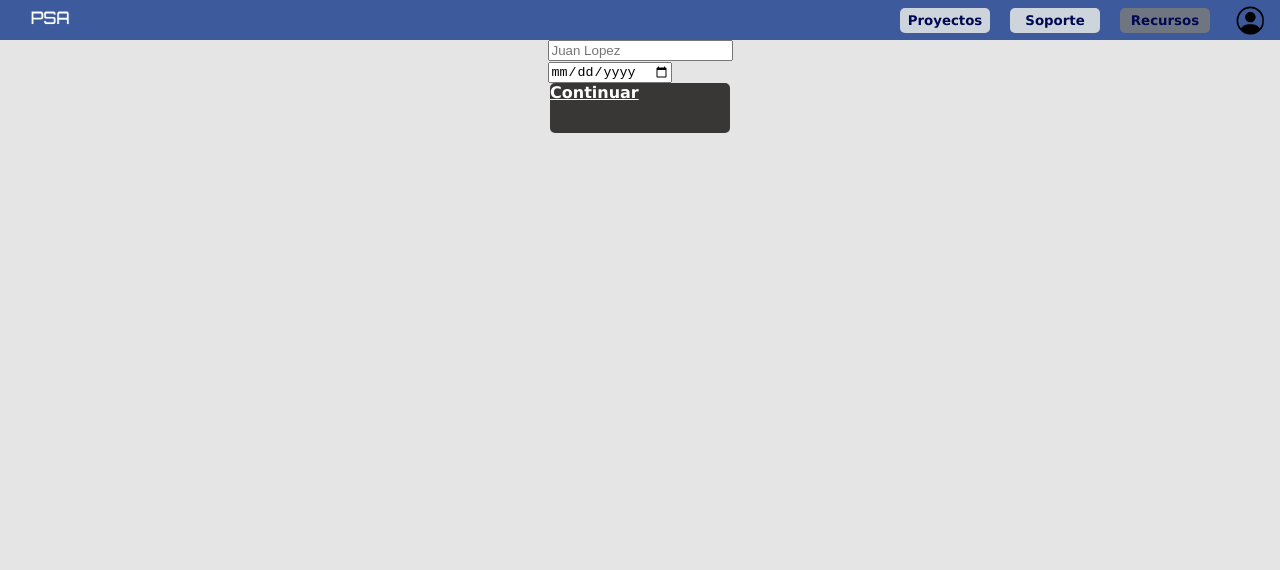
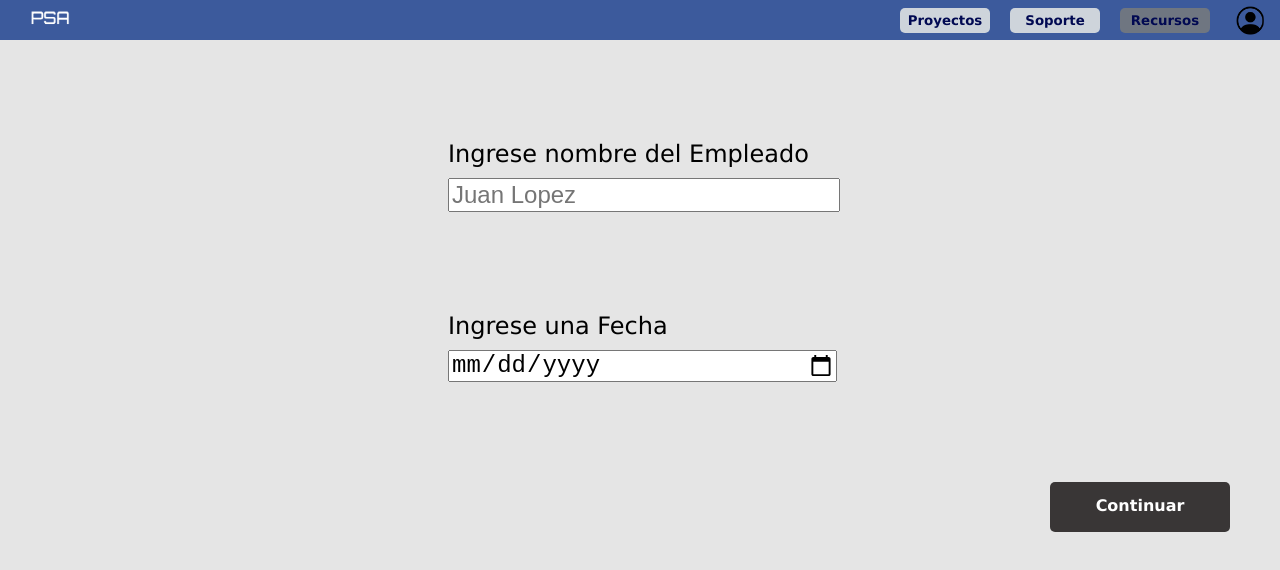
Before and after one commit to AgussAndrade/Tribu_2_aninfo_1c_2022, a React (Create React App) app in the folder psa/: page /resources in a window 1280 px wide. Shown: the top 570 px of the page. Built offline with nearby package versions, Linux system fonts and the light colour scheme.

Commit message:
Create common FormGroup component. Add styling to Resources page

```diff
--- /dev/null
+++ b/psa/src/components/FormGroup/index.js
@@ -0,0 +1,12 @@
+import React from "react";
+import { FormGroup, FormLabel, FormControl } from "./styled"
+
+export const FormGroupComp = (props) => {
+    const {controlId, label, type, name, placeholder, handleChange} = props;
+    return (
+        <FormGroup controlId={controlId}>
+            <FormLabel>{label}</FormLabel>
+            <FormControl type={type} name={name} placeholder={placeholder} onChange={e=>handleChange(e.target.value)} />
+        </FormGroup>
+    );
+}
--- /dev/null
+++ b/psa/src/components/FormGroup/styled.js
@@ -0,0 +1,25 @@
+import styled from "styled-components";
+import { colors } from "../../utils/colors";
+import { Form } from 'react-bootstrap';
+
+export const FormGroup = styled(Form.Group)`
+    display: flex;
+    flex-direction: column;
+    height: 100%;
+    width: 100%;
+    margin: 50px 0;
+`;
+
+export const FormLabel = styled(Form.Label)`
+    margin-bottom: 10px;
+    font-size: 24px;
+    width: 100%;
+    height: 100%;
+`;
+
+export const FormControl = styled(Form.Control)`
+    font-size: 24px;
+    line-height: 24px;
+    width: 100%;
+    height: 100%;
+`;
--- a/psa/src/index.css
+++ b/psa/src/index.css
@@ -12,21 +12,3 @@ code {
   font-family: source-code-pro, Menlo, Monaco, Consolas, 'Courier New',
     monospace;
 }
-
-.linkResources{
-  width: 180px;
-  height: 50px;
-  background-color: #393636;
-  border: none;
-  font-family: "Verdana";
-  font-weight: bold;
-  color: white;
-  border-radius: 5px;
-}
-.linkResources:hover{
-
-    background-color: #CED4DB;
-    border: none;
-    cursor: pointer;
-
-}
--- a/psa/src/screens/Resources/index.js
+++ b/psa/src/screens/Resources/index.js
@@ -1,32 +1,41 @@
 import React, { useState } from "react";
 import { PrincipalContainer } from "../Home/styled";
 import { TopBar } from "../../components/TopBar";
-import { useNavigate, Link } from "react-router-dom";
-import { Form } from 'react-bootstrap';
+import { useNavigate } from "react-router-dom";
+import { FormContainer, FormBtnLink } from "./styled";
+import { FormGroupComp } from "../../components/FormGroup";
 
 export const Resources = () => {
-  const navigate = useNavigate();
   const [name, setName] = useState("");
   const [date, setDate] = useState("");
 
   return (
     <PrincipalContainer>
       <TopBar buttonSelected={"Recursos"}/>
-      <Form >
-        <Form.Group className="mb-3" controlId="name">
-            <Form.Label Ingrese nombre del Empleado />
-            <Form.Control type="input" name="dob" placeholder="Juan Lopez" onChange={e=>setName(e.target.value)} />
-        </Form.Group>
-        <Form.Group className="mb-3" controlId="date">
-
-            <Form.Control type="date" name="date" placeholder="" onChange={e=>setDate(e.target.value)}/>
-        </Form.Group>
-      </Form>
-      <Link className="linkResources"
+      <FormContainer >
+        <FormGroupComp
+          controlId="name"
+          label="Ingrese nombre del Empleado"
+          type="input"
+          name="name"
+          placeholder="Juan Lopez"
+          handleChange={setName}
+        />
+        <FormGroupComp
+          controlId="date"
+          label="Ingrese una Fecha"
+          type="date"
+          name="date"
+          placeholder=""
+          handleChange={setDate}
+        />
+      </FormContainer>
+      <FormBtnLink
           to={"/resources/employee"}
           state={{name:name,
                   date:date}}
-        >Continuar</Link>
+        >Continuar
+      </FormBtnLink>
     </PrincipalContainer>
   );
 };
--- a/psa/src/screens/Resources/styled.js
+++ b/psa/src/screens/Resources/styled.js
@@ -1,11 +1,26 @@
 import styled from "styled-components";
 import { colors } from "../../utils/colors";
+import { Form } from 'react-bootstrap';
+import { Link } from "react-router-dom";
 
-export const Button = styled.button`
+export const FormContainer = styled(Form)`
+    display: flex;
+    flex-direction: column;
+    align-items: center;
+    justifi-content: space-between;
+    width: 30%;
+    height: 200%;
+    margin: 50px;
+`;
+
+export const BtnLink = styled(Link)`
+    text-decoration: none;
+    text-align: center;
+    line-height: 300%;
     width: 180px;
     height: 50px;
     &:hover {
-        background-color: ${colors.lightGrey};
+        background-color: ${colors.strongGrey};
         border: none;
     cursor: pointer;
     }
@@ -17,40 +32,7 @@ export const Button = styled.button`
     border-radius: 5px;
 `;
 
-export const VContainer = styled.div`
-    display: flex;
-    flex-direction: column;
-    align-items: center;
-    justifi-content: space-between;
-    width: 30%;
-    height: 100%;
-    margin: 50px;
+export const FormBtnLink = styled(BtnLink)`
+    align-self: flex-end;
+    margin: 0 50px;
 `;
-
-export const Label = styled.div`
-    margin-bottom: 10px;
-    font-size: 24px;
-    width: 100%;
-    height: 100%;
-`;
-
-export const Select = styled.select`
-    font-size: 24px;
-    text-align: center;
-    width: 100%;
-    height: 100%;
-`;
-
-export const Option = styled.option`
-    text-align: center;
-    font-size: 20px;
-    width: 100%;
-    height: 100%;
-`;
-
-export const Input = styled.input`
-    font-size: 24px;
-    line-height: 24px;
-    width: 100%;
-    height: 100%;
-`;
```
Also changed, not shown: psa/src/screens/Resources/components/ResourcesInput/index.js (deleted, +0 -13 lines), psa/src/screens/Resources/components/ResourcesSelect/index.js (deleted, +0 -27 lines), psa/src/screens/Resources/components/ResourcesInput/styled.js (deleted), psa/src/screens/Resources/components/ResourcesSelect/styled.js (deleted).
